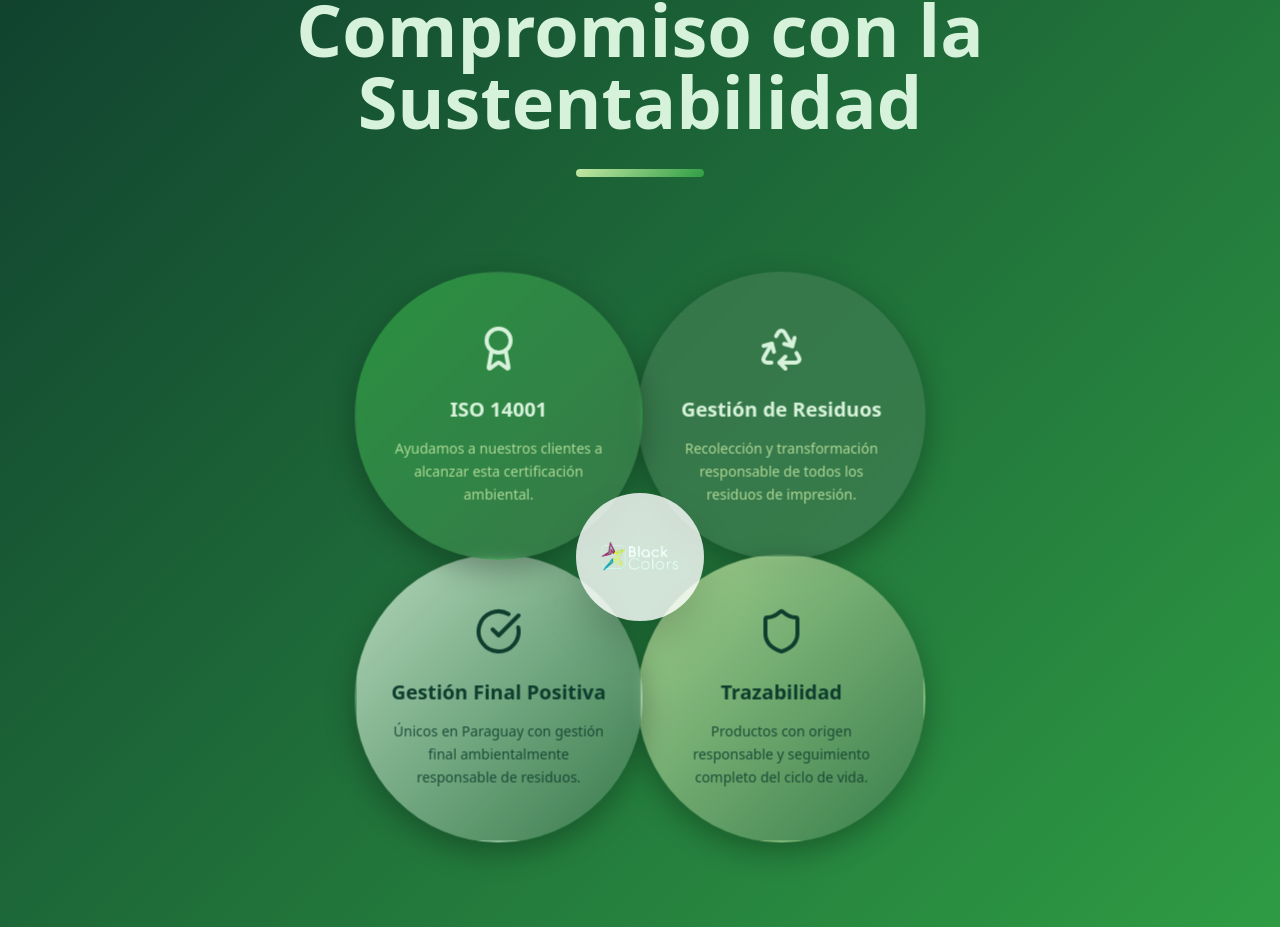
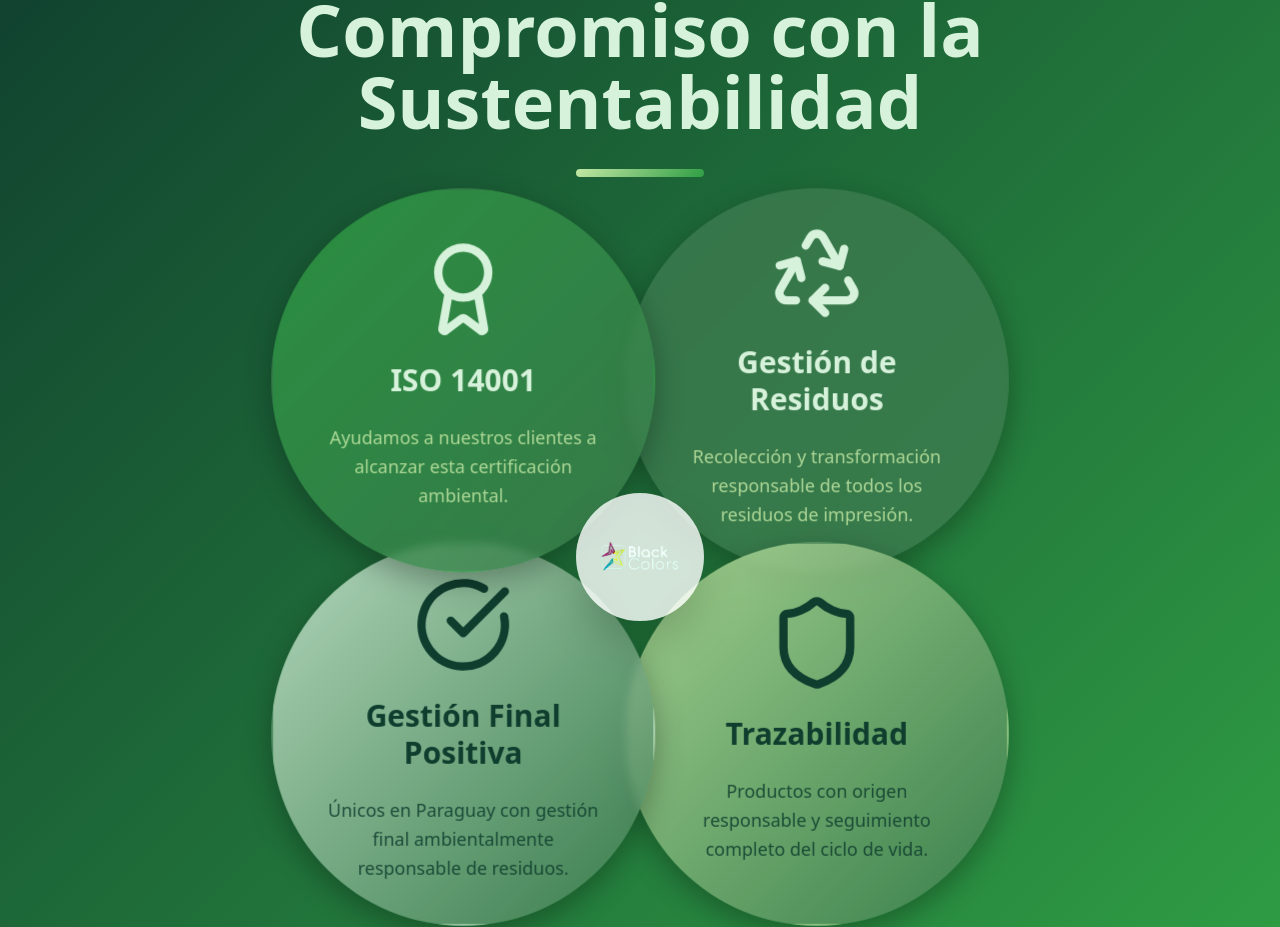
Before and after one commit to francobg7/black-colors-eco-print, a React (Vite) app: page / in a window 1280 px wide. Shown: the part 3012-3939 px from the top of the page. Built offline with nearby package versions, Linux system fonts and the light colour scheme.

Commit message:
Section modified

```diff
--- a/src/components/SustentabilidadSection.tsx
+++ b/src/components/SustentabilidadSection.tsx
@@ -50,24 +50,24 @@ const SustentabilidadSection = () => {
             {pilaresSustentabilidad.map((pilar, index) => {
               const isActive = activeSection === index;
               const angle = (index * 90) - 45; // Start from top-right
-              const radius = 200;
+              const radius = 250; // Más grande
               const x = Math.cos((angle * Math.PI) / 180) * radius;
               const y = Math.sin((angle * Math.PI) / 180) * radius;
               return (
                 <div
                   key={index}
-                  className="absolute w-72 h-72 cursor-pointer transition-all duration-700 ease-out"
+                  className="absolute w-96 h-96 cursor-pointer transition-all duration-700 ease-out"
                   style={{
                     left: '50%',
                     top: '50%',
-                    transform: `translate(calc(-50% + ${x}px), calc(-50% + ${y}px)) ${isActive ? 'scale(1.1)' : 'scale(1)'}`,
+                    transform: `translate(calc(-50% + ${x}px), calc(-50% + ${y}px)) ${isActive ? 'scale(1.12)' : 'scale(1)'}`,
                     zIndex: isActive ? 20 : 10
                   }}
                   onMouseEnter={() => setActiveSection(index)}
                   onMouseLeave={() => setActiveSection(-1)}
                 >
                   <div
-                    className="w-full h-full rounded-full flex flex-col items-center justify-center text-center p-8 shadow-2xl transition-all duration-700 backdrop-blur-sm border-2"
+                    className="w-full h-full rounded-full flex flex-col items-center justify-center text-center p-12 shadow-2xl transition-all duration-700 backdrop-blur-sm border-2"
                     style={{
                       background: isActive
                         ? `linear-gradient(135deg, ${pilar.color}ee, rgba(47,158,68,0.9))`
@@ -79,13 +79,13 @@ const SustentabilidadSection = () => {
                       filter: isActive ? 'brightness(1.2)' : 'brightness(1)'
                     }}
                   >
-                    <div className={`mb-6 transition-all duration-300 ${isActive ? 'scale-125' : ''}`} style={{ color: index === 1 || index === 2 ? '#0f3d2e' : '#d7f2db' }}>
-                      {pilar.icon}
+                    <div className={`mb-8 transition-all duration-300 ${isActive ? 'scale-150' : 'scale-125'}`} style={{ color: index === 1 || index === 2 ? '#0f3d2e' : '#d7f2db' }}>
+                      {React.cloneElement(pilar.icon, { className: 'w-20 h-20' })}
                     </div>
-                    <h3 className={`font-bold text-xl mb-4 leading-tight transition-all duration-300 ${isActive ? 'scale-105' : ''}`} style={{ color: index === 1 || index === 2 ? '#0f3d2e' : '#d7f2db' }}>
+                    <h3 className={`font-bold text-3xl mb-6 leading-tight transition-all duration-300 ${isActive ? 'scale-110' : ''}`} style={{ color: index === 1 || index === 2 ? '#0f3d2e' : '#d7f2db' }}>
                       {pilar.titulo}
                     </h3>
-                    <p className={`text-sm leading-relaxed transition-all duration-300 ${isActive ? 'opacity-100' : 'opacity-85'}`} style={{ color: index === 1 || index === 2 ? '#0f3d2e' : '#c3e8a4' }}>
+                    <p className={`text-lg leading-relaxed transition-all duration-300 ${isActive ? 'opacity-100' : 'opacity-85'}`} style={{ color: index === 1 || index === 2 ? '#0f3d2e' : '#c3e8a4' }}>
                       {pilar.descripcion}
                     </p>
                   </div>
```
